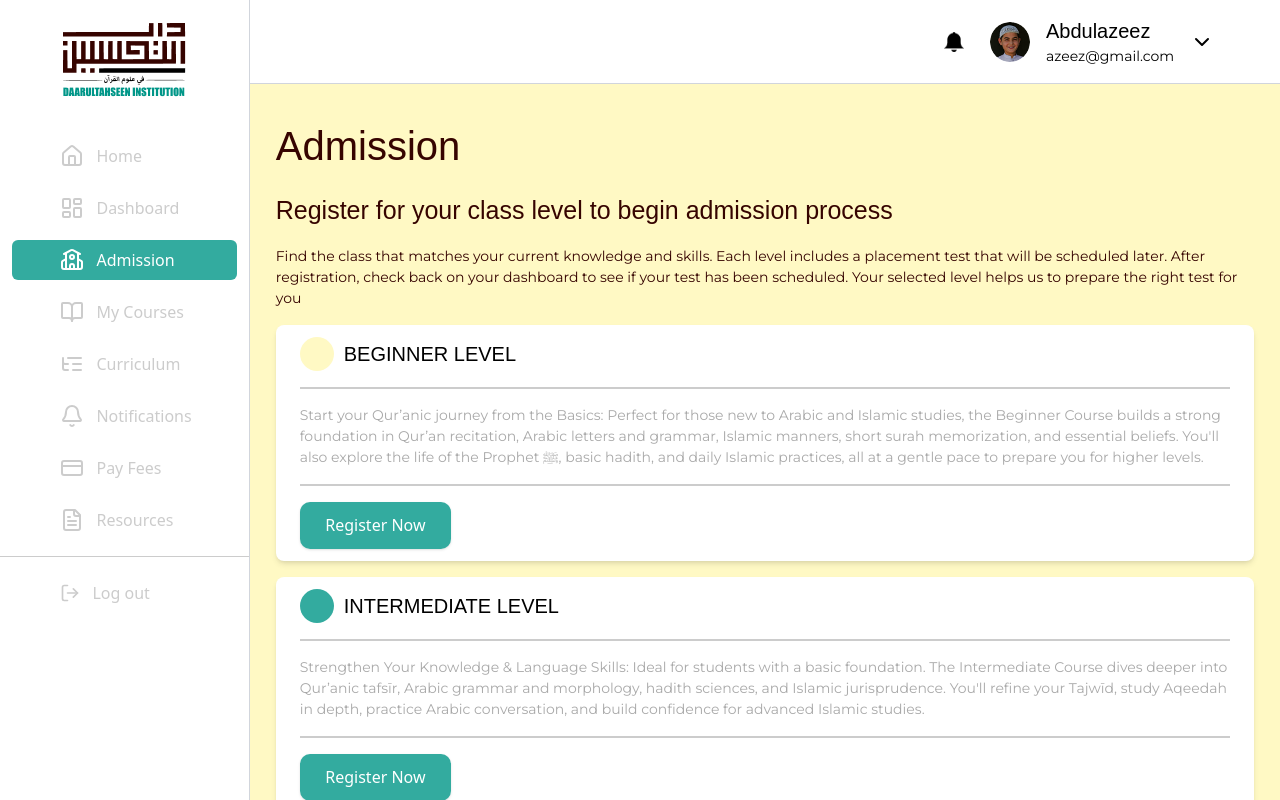
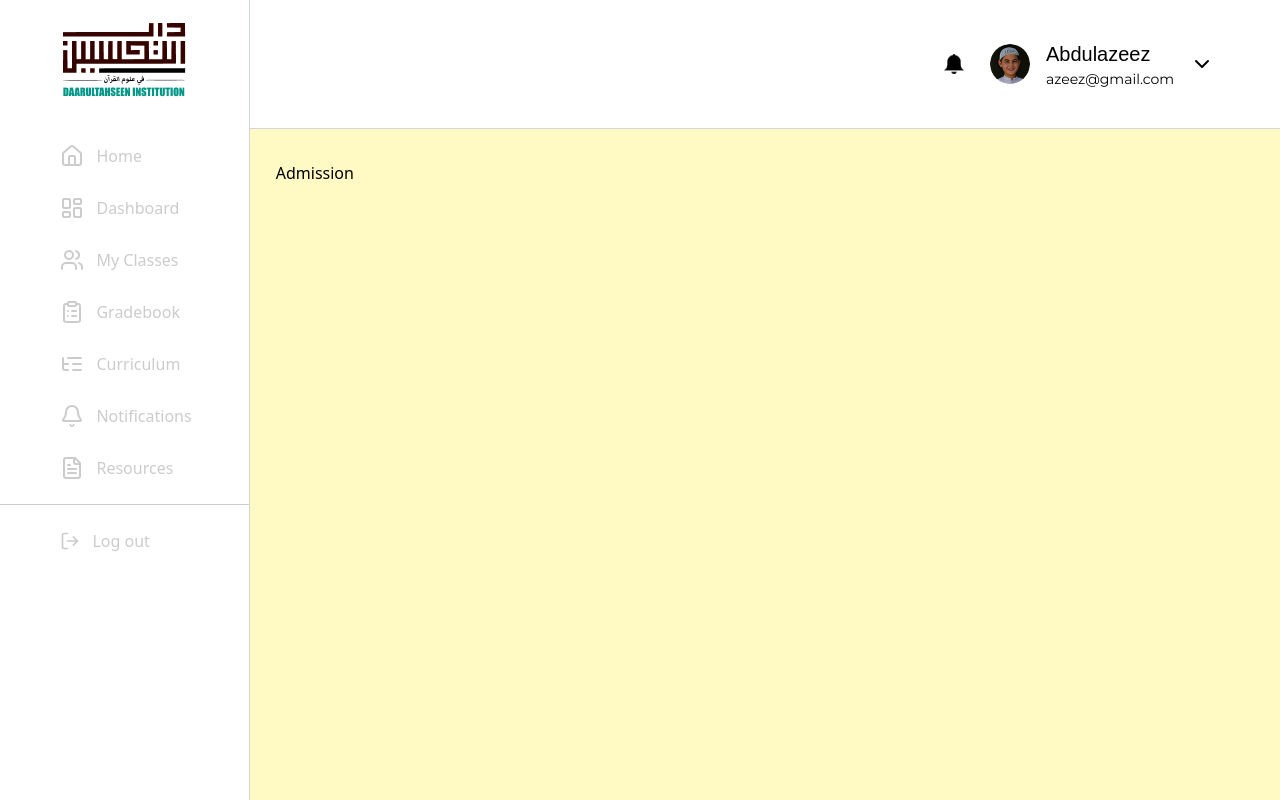
Before and after one commit to DaarutTahseen25/daarutTahseen25, a React (Vite) app: page /dashboard/admission in a window 1280 px wide. Built offline with nearby package versions, Linux system fonts and the light colour scheme; a web font is replaced by a local one.

Commit message:
Role based navigation

```diff
--- a/src/App.jsx
+++ b/src/App.jsx
@@ -1,10 +1,13 @@
 import React from "react";
 import { Routes, Route, Navigate } from "react-router";
 import "./App.css";
-import OtpREgistration from "./Components/OtpRegPage";
+
+// Pages & Components
+import OtpRegistration from "./Components/OtpRegPage";
 import Home from "./pages/home";
 import DashboardLayout from "./Components/dashboard/DashboardLayout";
-import Dashboard from "./Components/dashboard/Dashboard";
+import Dashboard from "./Components/dashboard/Dashboard"; // Student Dashboard
+import DashboardTeacher from "./Components/dashboard/DashboardTeacher";
 import TutorRegistrationForm from "./Components/TutorRegistrationForm";
 import StudentRegistrationForm from "./Components/StudentRegistrationForm";
 import CreateAccount from "./pages/CreateAccount";
@@ -17,15 +20,20 @@ import MyCourses from "./Components/dashboard/MyCourses";
 import PayFees from "./Components/dashboard/PayFees";
 import Resources from "./Components/dashboard/Resources";
 import Profile from "./Components/dashboard/Profile";
+import LevelRegistration from "./Components/dashboard/LevelRegistration";
+
 const App = () => {
+  // Simulating role; ideally comes from user auth/context
+  const role = "teacher"; // or "student"
+
   return (
-
     <Routes>
+      {/* Public Pages */}
       <Route path="/" element={<Home />} />
       <Route path="about" element={<About />} />
-      <Route path="otp-page" element={<OtpREgistration />} />
+      <Route path="otp-page" element={<OtpRegistration />} />
 
-      {/* CREATE ACCOUNT FLOW */}
+      {/* Create Account Flow */}
       <Route path="create" element={<CreateAccount />}>
         <Route index element={<Navigate to="select" replace />} />
         <Route path="select" element={<SelectAccount />} />
@@ -33,18 +41,27 @@ const App = () => {
         <Route path="tutor-account" element={<TutorRegistrationForm />} />
       </Route>
 
-      {/* DASHBOARD */}
+      {/* Dashboard Layout */}
       <Route path="dashboard" element={<DashboardLayout />}>
-        <Route index element={<Navigate to="home" replace />} />
-        <Route path="home" element={<Dashboard />} />
+        {/* Redirect to appropriate dashboard home */}
+        <Route index element={<Navigate to={role} replace />} />
+
+        {/* Dashboard Home Pages */}
+        <Route path="student" element={<Dashboard />} />
+        <Route path="teacher" element={<DashboardTeacher />} />
+
+        {/* Shared/Student Pages */}
         <Route path="notifications" element={<Notifications />} />
+        <Route path="level-registration" element={<LevelRegistration />} />
         <Route path="admission" element={<Admission />} />
         <Route path="curriculum" element={<Curriculum />} />
         <Route path="mycourses" element={<MyCourses />} />
         <Route path="payfees" element={<PayFees />} />
         <Route path="resources" element={<Resources />} />
         <Route path="profile" element={<Profile />} />
-        <Route path="*" element={<Navigate to="home" replace />} />
+
+        {/* Fallback: go to dashboard root */}
+        <Route path="*" element={<Navigate to="/dashboard" replace />} />
       </Route>
     </Routes>
   );
--- a/src/Components/HomeSidebar.jsx
+++ b/src/Components/HomeSidebar.jsx
@@ -1,6 +1,6 @@
 import React from "react";
 import useUIStore from "../store/useUIStore";
-
+import { getDashboardSidebarLinks } from "./dashboard/DashboardSidebar";
 import {
   Home,
   Info,
@@ -20,51 +20,6 @@ import {
 import Button from "./Button";
 import { Link, useLocation } from "react-router";
 
-export const DashboardSidebarLinks = [
-  { key: "home", icon: <Home />, label: "Home", to: "/" },
-  {
-    key: "dashboard",
-    icon: <LayoutDashboard />,
-    label: "Dashboard",
-    to: "/dashboard/home",
-  },
-  {
-    key: "admission",
-    icon: <School />,
-    label: "Admission",
-    to: "/dashboard/admission",
-  },
-  {
-    key: "mycourses",
-    icon: <BookOpen />,
-    label: "My Courses",
-    to: "/dashboard/mycourses",
-  },
-  {
-    key: "curriculum",
-    icon: <ListTree />,
-    label: "Curriculum",
-    to: "/dashboard/curriculum",
-  },
-  {
-    key: "notifications",
-    icon: <Bell />,
-    label: "Notifications",
-    to: "/dashboard/notifications",
-  },
-  {
-    key: "payfees",
-    icon: <CreditCard />,
-    label: "Pay Fees",
-    to: "/dashboard/payfees",
-  },
-  {
-    key: "resources",
-    icon: <FileText />,
-    label: "Resources",
-    to: "/dashboard/resources",
-  },
-];
 export const navItems = [
   { key: "home", icon: <Home size={20} />, label: "Home", to: "/" },
   { key: "about", icon: <Info size={20} />, label: "About Us" },
@@ -89,7 +44,7 @@ export default function HomeSidebar() {
   const location = useLocation();
   const isDashboardPage = location.pathname.startsWith("/dashboard");
 
-  const nav = isDashboardPage ? DashboardSidebarLinks : navItems;
+  const nav = isDashboardPage ? getDashboardSidebarLinks() : navItems;
 
   // Using the custom UI store to manage sidebar state
   // isSidebarOpen indicates whether the sidebar is currently open
--- a/src/Components/OtpRegPage.jsx
+++ b/src/Components/OtpRegPage.jsx
@@ -108,7 +108,6 @@ function OtpRegistration() {
             <Modal.Window name="verify">
               <Verifying />
             </Modal.Window>
-
             <Modal.Window name="verified">
               <div className="min-w-[300px] sm:w-[500px] h-[328px] flex flex-col items-center justify-center gap-10 bg-white rounded-[20px] py-3 px-10">
                 <img src="/success.png" alt="Verifying animation" />
@@ -117,6 +116,7 @@ function OtpRegistration() {
                 </h1>
               </div>
             </Modal.Window>
+            d
           </Modal>
         </div>
 
--- a/src/Components/dashboard/Admission.jsx
+++ b/src/Components/dashboard/Admission.jsx
@@ -1,60 +1,7 @@
 import React from "react";
-import LevelCard from "./LevelCard";
-
-const levels = [
-  {
-    id: 1,
-    title: "Beginner level",
-    description:
-      "Start your Qur’anic journey from the Basics: Perfect for those new to Arabic and Islamic studies, the Beginner Course builds a strong foundation in Qur’an recitation, Arabic letters and grammar, Islamic manners, short surah memorization, and essential beliefs. You'll also explore the life of the Prophet ﷺ, basic hadith, and daily Islamic practices, all at a gentle pace to prepare you for higher levels.",
-    color: "cream",
-  },
-  {
-    id: 2,
-    title: "Intermediate level",
-    description:
-      "Strengthen Your Knowledge & Language Skills: Ideal for students with a basic foundation. The Intermediate Course dives deeper into Qur’anic tafsīr, Arabic grammar and morphology, hadith sciences, and Islamic jurisprudence. You'll refine your Tajwīd, study Aqeedah in depth, practice Arabic conversation, and build confidence for advanced Islamic studies.",
-    color: "primary",
-  },
-  {
-    id: 3,
-    title: "Advanced level",
-    description:
-      "Master the Qur’an and Deepen Your Islamic Knowledge:- Designed for dedicated learners, the Advanced Course focuses on high-level Qur’an memorization and Tajwīd, deep Tafsīr and Hadith analysis, advanced Arabic grammar and writing, as well as Aqeedah refutation and public speaking. It equips students for leadership, da'wah, and advanced Islamic engagement.",
-    color: "accent",
-  },
-];
 
 const Admission = () => {
-  return (
-    <section>
-      <h1 className="font-clash font-[500] text-[40px]  text-center lg:text-left text-accent ">
-        Admission
-      </h1>
-      <div className="flex flex-col gap-4 mt-4">
-        <h2 className="font-clash font-[500] text-[25px] text-center lg:text-left  text-accent">
-          Register for your class level to begin admission process
-        </h2>
-        <p className="font-montserrat font-[400] text-[14px] text-center lg:text-left  text-accent">
-          Find the class that matches your current knowledge and skills. Each
-          level includes a placement test that will be scheduled later. After
-          registration, check back on your dashboard to see if your test has
-          been scheduled. Your selected level helps us to prepare the right test
-          for you
-        </p>
-      </div>
-      <div>
-        {levels.map((level) => (
-          <LevelCard
-            key={level.id}
-            title={level.title}
-            description={level.description}
-            color={level.color}
-          />
-        ))}
-      </div>
-    </section>
-  );
+  return <div>Admission</div>;
 };
 
 export default Admission;
--- a/src/Components/dashboard/DashboardSidebar.jsx
+++ b/src/Components/dashboard/DashboardSidebar.jsx
@@ -7,6 +7,7 @@ import DashboardSidebarLink from "./DashboardSidebarLink";
 import {
   Bell,
   BookOpen,
+  ClipboardList,
   CreditCard,
   FileText,
   Home,
@@ -15,21 +16,29 @@ import {
   ListTree,
   LogOut,
   School,
+  Users,
 } from "lucide-react";
 
-const DashboardSidebarLinks = [
+export const getDashboardSidebarLinks = (
+  role = "teacher",
+  isAdmissionProcess = true
+) => {
+  if (role === "student") {
+    return [
       { key: "home", icon: <Home />, label: "Home", to: "/" },
       {
         key: "dashboard",
         icon: <LayoutDashboard />,
         label: "Dashboard",
-    to: "/dashboard/home",
+        to: "/dashboard/student",
       },
       {
-    key: "admission",
+        key: "admission-or-registration",
         icon: <School />,
-    label: "Admission",
-    to: "/dashboard/admission",
+        label: isAdmissionProcess ? "Admission" : "Level Registration",
+        to: isAdmissionProcess
+          ? "/dashboard/admission"
+          : "/dashboard/level-registration",
       },
       {
         key: "mycourses",
@@ -62,6 +71,52 @@ const DashboardSidebarLinks = [
         to: "/dashboard/resources",
       },
     ];
+  }
+
+  if (role === "teacher") {
+    return [
+      { key: "home", icon: <Home />, label: "Home", to: "/" },
+      {
+        key: "dashboard",
+        icon: <LayoutDashboard />,
+        label: "Dashboard",
+        to: "/dashboard/teacher",
+      },
+      {
+        key: "classes",
+        icon: <Users />,
+        label: "My Classes",
+        to: "/dashboard/classes",
+      },
+      {
+        key: "gradebook",
+        icon: <ClipboardList />,
+        label: "Gradebook",
+        to: "/dashboard/gradebook",
+      },
+      {
+        key: "curriculum",
+        icon: <ListTree />,
+        label: "Curriculum",
+        to: "/dashboard/curriculum",
+      },
+      {
+        key: "notifications",
+        icon: <Bell />,
+        label: "Notifications",
+        to: "/dashboard/notifications",
+      },
+      {
+        key: "resources",
+        icon: <FileText />,
+        label: "Resources",
+        to: "/dashboard/resources",
+      },
+    ];
+  }
+
+  return [];
+};
 
 // DashboardSidebarLink component for individual links
 // This component can be reused for each link in the sidebar
@@ -74,7 +129,7 @@ const DashboardSidebar = () => {
       </div>
       <nav className="w-full  py-4">
         <ul className="flex flex-col gap-3 w-[90%] mx-auto">
-          {DashboardSidebarLinks.map((item) => (
+          {getDashboardSidebarLinks().map((item) => (
             <li key={item.key}>
               <DashboardSidebarLink
                 icon={item.icon}
--- /dev/null
+++ b/src/Components/dashboard/DashboardTeacher.jsx
@@ -0,0 +1,7 @@
+import React from "react";
+
+const DashboardTeacher = () => {
+  return <div>DashboardTeacher</div>;
+};
+
+export default DashboardTeacher;
--- /dev/null
+++ b/src/Components/dashboard/LevelRegistration.jsx
@@ -0,0 +1,60 @@
+import React from "react";
+import LevelCard from "./LevelCard";
+
+const levels = [
+  {
+    id: 1,
+    title: "Beginner level",
+    description:
+      "Start your Qur’anic journey from the Basics: Perfect for those new to Arabic and Islamic studies, the Beginner Course builds a strong foundation in Qur’an recitation, Arabic letters and grammar, Islamic manners, short surah memorization, and essential beliefs. You'll also explore the life of the Prophet ﷺ, basic hadith, and daily Islamic practices, all at a gentle pace to prepare you for higher levels.",
+    color: "cream",
+  },
+  {
+    id: 2,
+    title: "Intermediate level",
+    description:
+      "Strengthen Your Knowledge & Language Skills: Ideal for students with a basic foundation. The Intermediate Course dives deeper into Qur’anic tafsīr, Arabic grammar and morphology, hadith sciences, and Islamic jurisprudence. You'll refine your Tajwīd, study Aqeedah in depth, practice Arabic conversation, and build confidence for advanced Islamic studies.",
+    color: "primary",
+  },
+  {
+    id: 3,
+    title: "Advanced level",
+    description:
+      "Master the Qur’an and Deepen Your Islamic Knowledge:- Designed for dedicated learners, the Advanced Course focuses on high-level Qur’an memorization and Tajwīd, deep Tafsīr and Hadith analysis, advanced Arabic grammar and writing, as well as Aqeedah refutation and public speaking. It equips students for leadership, da'wah, and advanced Islamic engagement.",
+    color: "accent",
+  },
+];
+
+const LevelRegistration = () => {
+  return (
+    <section>
+      <h1 className="font-clash font-[500] text-[40px]  text-center lg:text-left text-accent ">
+        Level Registration
+      </h1>
+      <div className="flex flex-col gap-4 mt-4">
+        <h2 className="font-clash font-[500] text-[25px] text-center lg:text-left  text-accent">
+          Register for your class level to begin admission process
+        </h2>
+        <p className="font-montserrat font-[400] text-[14px] text-center lg:text-left  text-accent">
+          Find the class that matches your current knowledge and skills. Each
+          level includes a placement test that will be scheduled later. After
+          registration, check back on your dashboard to see if your test has
+          been scheduled. Your selected level helps us to prepare the right test
+          for you
+        </p>
+      </div>
+      <div>
+        {levels.map((level) => (
+          <LevelCard
+            key={level.id}
+            title={level.title}
+            description={level.description}
+            color={level.color}
+          />
+        ))}
+      </div>
+    </section>
+  );
+};
+
+export default LevelRegistration;
```
Lines whose indentation alone changed are shown as unchanged.
